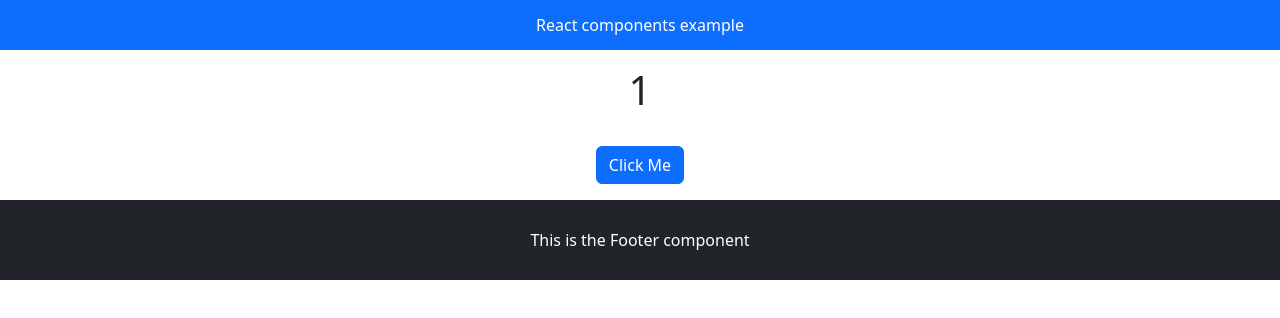
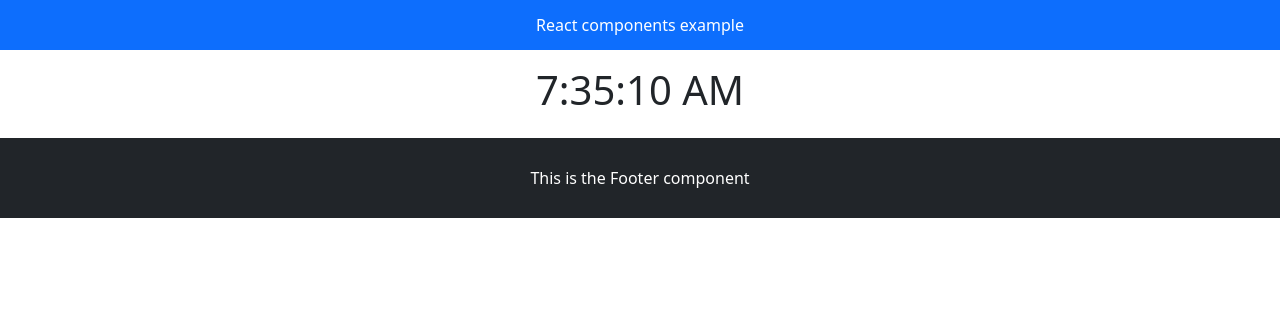
Before and after one commit to Stanley-Metray/frontend, a React (Create React App) app: page / in a window 1280 px wide. Shown: the top 318 px of the page. Built offline with nearby package versions, Linux system fonts and the light colour scheme.

Commit message:
timer implemented using react useState hook

```diff
--- a/src/components/Body.jsx
+++ b/src/components/Body.jsx
@@ -1,13 +1,12 @@
 // import Products from "./Products";
-import State from "./State";
-
+import Time from "./Time";
 // const bodyStyle = {
 //     height : '100vh',
 // }
 
 const Body = ()=>{
     return <>
-        <State/>
+        <Time title='Latest Time'/>
     </>
 }
 
--- a/src/components/State.jsx
+++ /dev/null
@@ -1,22 +0,0 @@
-import { useEffect, useState } from "react";
-
-const State = ()=>{
-    let [count, setCount] = useState(1);
-
-    const increment = ()=>{
-        setCount(count + 1);
-    }
-
-    useEffect(()=>{
-        console.log(count);
-    }, [count]);
-
-    return <>
-        <div className="h-50 p-3 d-flex flex-column justify-content-center align-items-center">
-            <h1>{count}</h1> <br/>
-            <button className="btn btn-primary" onClick={increment}>Click Me</button>
-        </div>
-    </>
-}
-
-export default State;
--- /dev/null
+++ b/src/components/Time.jsx
@@ -0,0 +1,17 @@
+import { useState } from "react";
+
+const Time = (props)=>{
+    let [time, setTime] = useState(new Date().toLocaleTimeString());
+
+    setInterval(()=>{
+        setTime(new Date().toLocaleTimeString());
+    }, 1000);
+
+    return <>
+        <div className="d-flex flex-column justify-content-center align-items-center p-3">
+            <h1>{time}</h1>
+        </div>
+    </>
+}
+
+export default Time;
```
